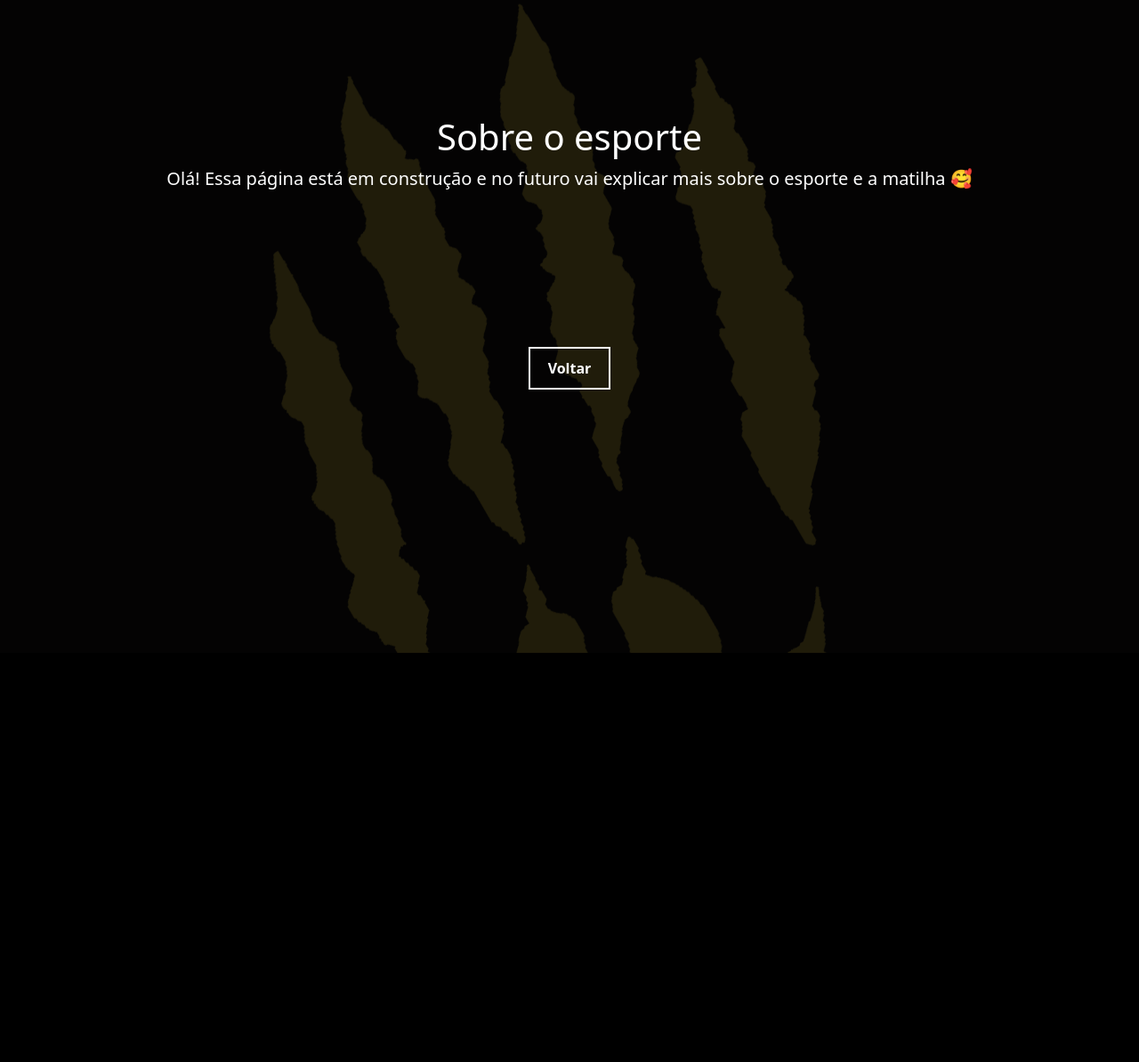
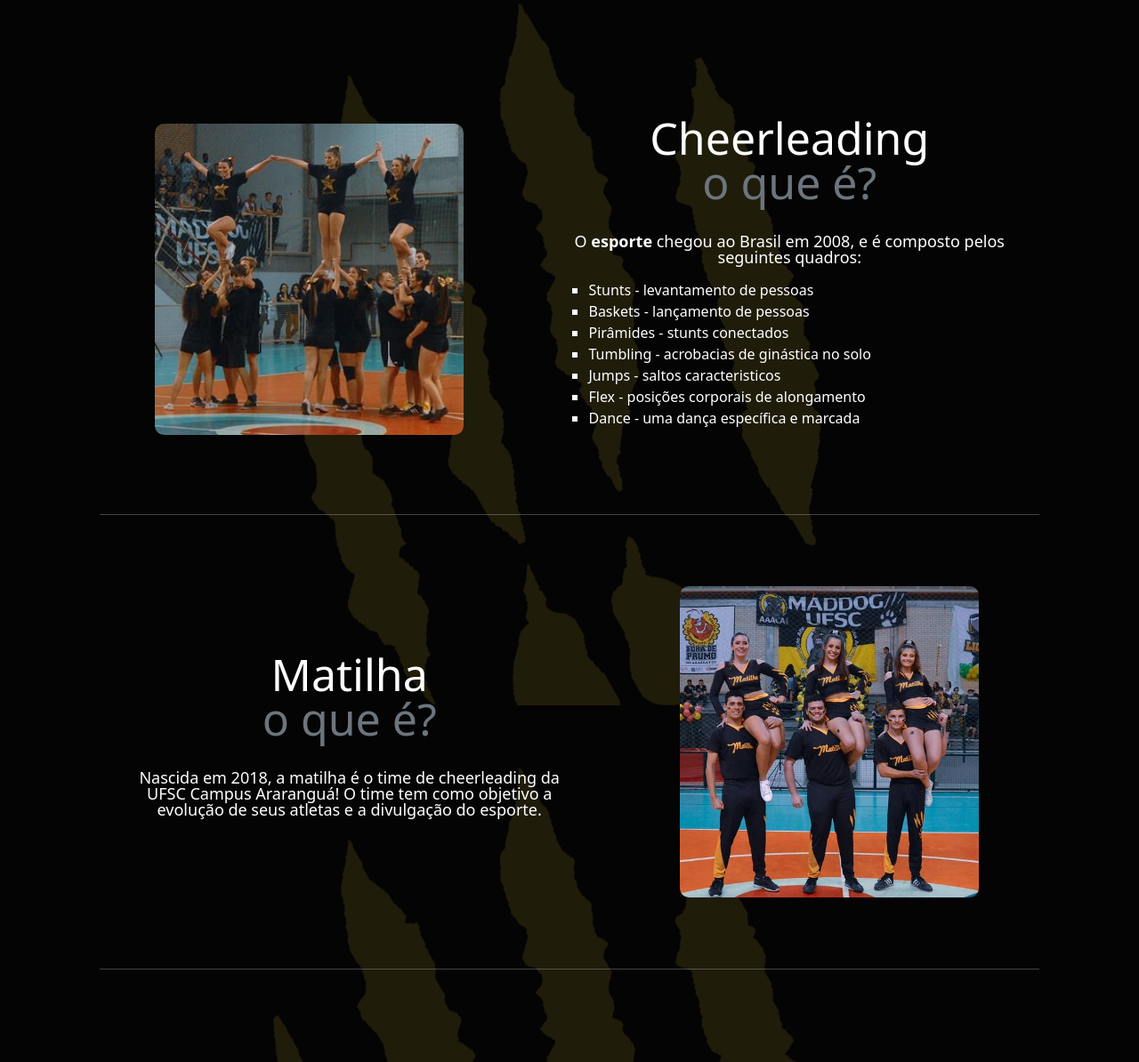
Before and after one commit to robertasilvano/siteMatilhaCheer, a PHP site: page /sobre_esporte.php in a window 1280 px wide. Shown: the part 66-1260 px from the top of the page at 89% size. Before the commit the page ends 800 px from the top, so only its background shows below. Run offline with PHP 8.4, Linux system fonts and the light colour scheme.

Commit message:
preenchida pagina sobre o esporte

```diff
--- a/base.css
+++ b/base.css
@@ -8,6 +8,7 @@ footer {
   padding-top: 15%;
 }
 
+
 main {
   padding-top: 10%;
   padding-right: 8%;
--- /dev/null
+++ b/sobre_esporte.css
@@ -0,0 +1,33 @@
+.featurette-heading {
+    color: white;
+    line-height: 1;
+    font-weight: 350;
+    text-align: center;
+    font-size: 50px;
+}
+
+.featurette-text {
+    color: white;
+    line-height: 1;
+    font-weight: 350;
+    text-align: center;
+    font-size: 18px;
+}
+
+.imagens {
+    border-radius: 3%;
+}
+
+.col-md-6{
+    float: none;
+    margin: auto;
+}
+
+.col-md-5{
+    float: none;
+    margin: auto;
+}
+
+.featurette-divider {
+    margin: 5rem 0; /* Space out the Bootstrap <hr> more */
+  }
--- a/sobre_esporte.php
+++ b/sobre_esporte.php
@@ -33,23 +33,52 @@
     <link href="base.css" rel="stylesheet">
     <link href="nav_bar.css" rel="stylesheet">
     <link href="index.css" rel="stylesheet">
+    <link href="sobre_esporte.css" rel="stylesheet">
 </head>
 
 <body>
-    <div class="container-fluid h-100">
+    <div class="container-fluid">
       <header>
         <?php include 'nav_bar.html';?>
       </header>
 
-      <main class="text-center">
-        <div class="row">
-          <h1>Sobre o esporte</h1>
-          <p class="lead">Olá! Essa página está em construção e no futuro vai explicar mais sobre o esporte e a matilha 🥰</p>
+      <main>
+        <div class="row featurette">
+          <div class="col-md-6 order-md-2">
+            <h2 class="featurette-heading">Cheerleading<br><span class="text-muted">o que é?</span></h2><br>
+            <p class="featurette-text">O <strong>esporte</strong> chegou ao Brasil em 2008, e é composto pelos seguintes quadros:
+              <ul style="list-style-type:square">
+                <li>Stunts - levantamento de pessoas</li>
+                <li>Baskets - lançamento de pessoas</li>
+                <li>Pirâmides - stunts conectados</li>
+                <li>Tumbling - acrobacias de ginástica no solo</li>
+                <li>Jumps - saltos caracteristicos</li>
+                <li>Flex - posições corporais de alongamento</li>
+                <li>Dance - uma dança específica e marcada</li>
+              </ul>
+            </p>
+          </div>
+          <div class="col-md-5 order-md-1 d-flex justify-content-center">
+            <img class="imagens" src="img/piramide.png" height="350">
+          </div>
         </div>
 
-        <footer>
-          <p><a href="index.php" class="cheer">Voltar</a></p>
-        </footer>
+        <hr class="featurette-divider">
+
+        <div class="row featurette text-center">
+          <div class="col-md-6 order-md-1">
+            <h2 class="featurette-heading">Matilha<br><span class="text-muted">o que é?</span></h2><br>
+            <p class="featurette-text">Nascida em 2018, a matilha é o time de cheerleading da UFSC Campus Araranguá! O time tem como objetivo a evolução de seus atletas e a divulgação do esporte.
+            </p>
+          </div>
+          <div class="col-md-5 order-md-2 d-flex justify-content-center">
+            <img class="imagens" src="img/matilha2.png" height="350">
+          </div>
+        </div>
+
+        <hr class="featurette-divider">
+        <br>
+
       </main>
 
 
```
Also changed, not shown: img/matilha2.png (added), img/piramide.png (added).
